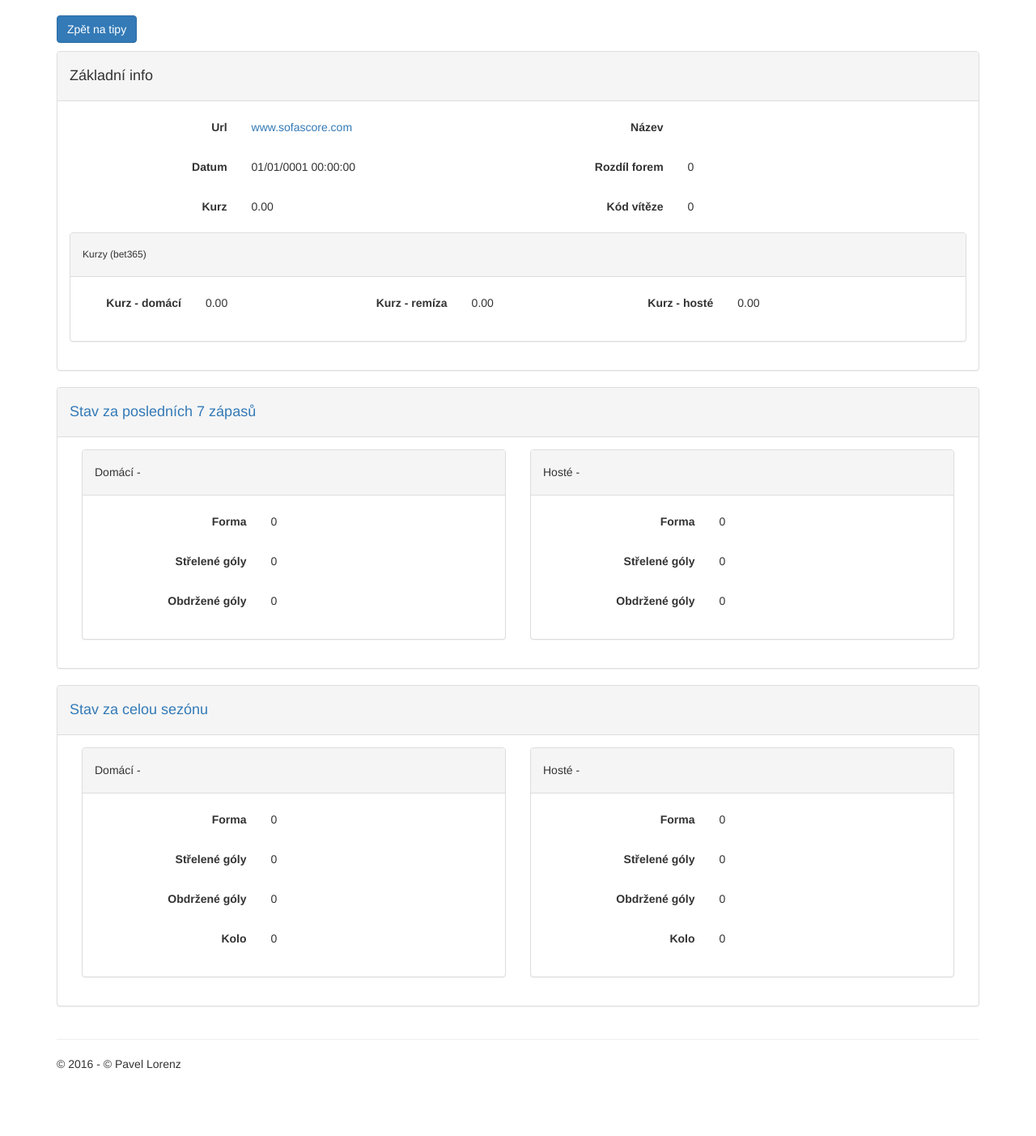
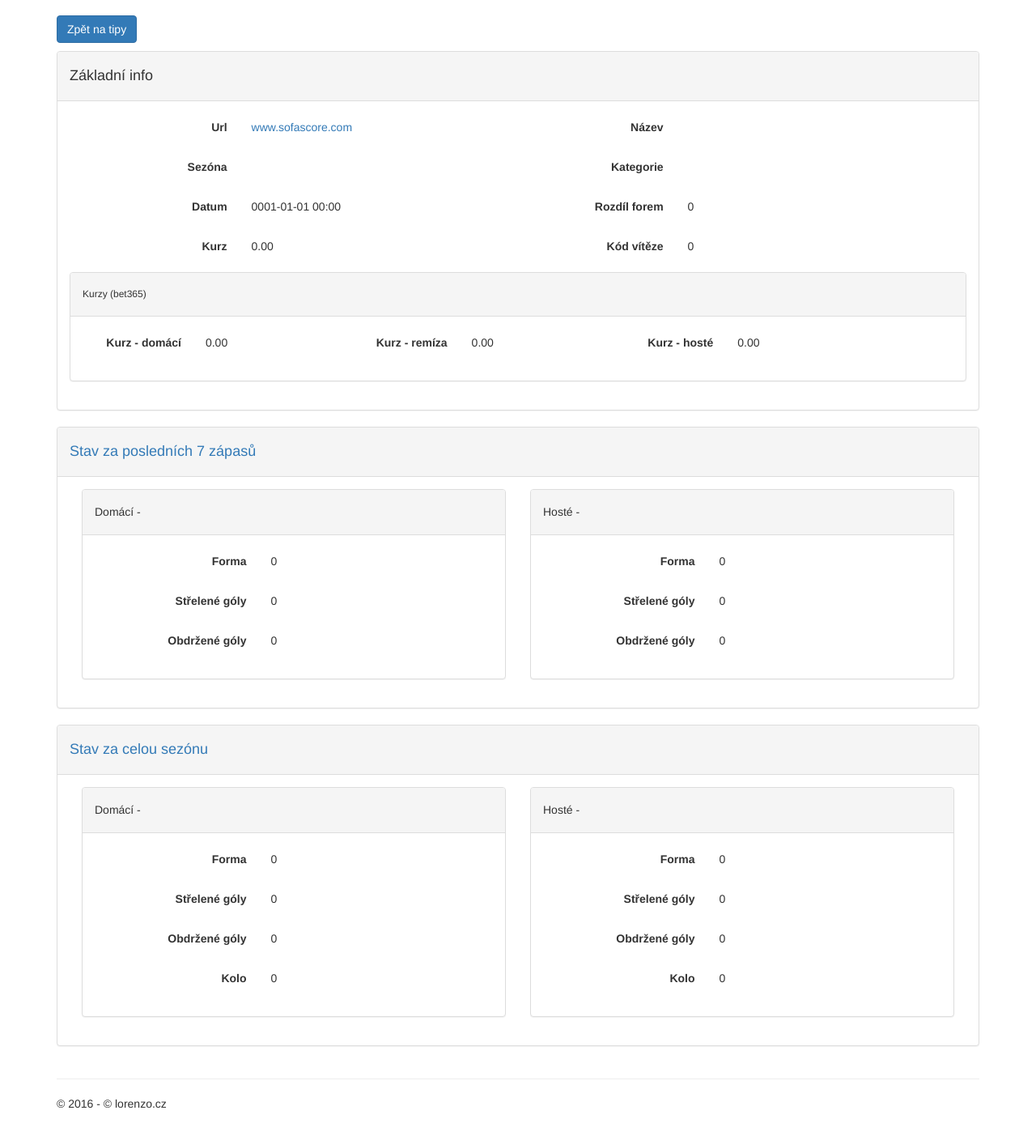
Before and after one commit to elpablos/BetManager, an ASP.NET MVC app: template BetManager.Web/Views/Home/Detail.cshtml in a window 1280 px wide. Shown: the part 51-1454 px from the top of the page at 81% size. Before the commit the page ends 1371 px from the top, so only its background shows below. Run offline with ASP.NET Core 8 and stand-ins for ASP.NET MVC 5, Linux system fonts and the light colour scheme; the template is opened without the code that fills it, so the values that code supplies are empty; the project's own start-up code is not run, and a stand-in starts its controllers and pages; some libraries are stand-ins or nearby versions.

Commit message:
google analytics, vylepseni filtru, pridani barvicek do tabulky rozsireni detailu

```diff
--- a/BetManager.Core/DbModels/Tip.cs
+++ b/BetManager.Core/DbModels/Tip.cs
@@ -30,6 +30,7 @@ namespace BetManager.Core.DbModels
         public string AwayTeam { get; set; }
 
         [Display(Name = "Datum")]
+        [DisplayFormat(DataFormatString = "{0:yyyy-MM-dd HH:mm}", ApplyFormatInEditMode = true)]
         public DateTime DateStart { get; set; }
 
         [Display(Name = "Url")]
--- a/BetManager.Web/Content/Site.css
+++ b/BetManager.Web/Content/Site.css
@@ -20,5 +20,5 @@ body {
 input,
 select,
 textarea {
-    max-width: 280px;
+    /* max-width: 280px; */
 }
--- a/BetManager.Web/Controllers/HomeController.cs
+++ b/BetManager.Web/Controllers/HomeController.cs
@@ -17,14 +17,16 @@ namespace BetManager.Web.Controllers
         }
 
         // GET: Tip
-        public ActionResult Index(DateTime? dateFrom, decimal? formFrom)
+        public ActionResult Index(DateTime? dateFrom, decimal? formFrom, double? oddFrom)
         {
             dateFrom = dateFrom ?? DateTime.Now;
             formFrom = formFrom ?? 30;
+            oddFrom = oddFrom ?? 2.0;
 
-            var tips = _tipManager.GetAll(new { @DateFrom = dateFrom, @Form = formFrom });
+            var tips = _tipManager.GetAll(new { @DateFrom = dateFrom, @Form = formFrom, @Odd = oddFrom });
             ViewBag.DateFrom = dateFrom;
             ViewBag.FormFrom = formFrom;
+            ViewBag.OddFrom = oddFrom;
             return View(tips);
         }
 
--- a/BetManager.Web/Properties/AssemblyInfo.cs
+++ b/BetManager.Web/Properties/AssemblyInfo.cs
@@ -8,7 +8,7 @@ using System.Runtime.InteropServices;
 [assembly: AssemblyTitle("BetManager.Web")]
 [assembly: AssemblyDescription("")]
 [assembly: AssemblyConfiguration("")]
-[assembly: AssemblyCompany("")]
+[assembly: AssemblyCompany("Lorenzo.cz")]
 [assembly: AssemblyProduct("BetManager.Web")]
 [assembly: AssemblyCopyright("Copyright ©  2016")]
 [assembly: AssemblyTrademark("")]
@@ -31,5 +31,4 @@ using System.Runtime.InteropServices;
 //
 // You can specify all the values or you can default the Revision and Build Numbers
 // by using the '*' as shown below:
-[assembly: AssemblyVersion("1.0.0.0")]
-[assembly: AssemblyFileVersion("1.0.0.0")]
+[assembly: AssemblyVersion("1.0.*")]
--- a/BetManager.Web/Views/Home/Detail.cshtml
+++ b/BetManager.Web/Views/Home/Detail.cshtml
@@ -35,7 +35,18 @@
                 <p class="form-control-static">@Html.DisplayFor(model => model.DisplayName)</p>
               </div>
             </div>
-
+            <div class="form-group col-md-6">
+              <label class="col-sm-5 control-label">@Html.DisplayNameFor(model => model.Season)</label>
+              <div class="col-sm-7">
+                <p class="form-control-static">@Html.DisplayFor(model => model.Season)</p>
+              </div>
+            </div>
+            <div class="form-group col-md-6">
+              <label class="col-sm-5 control-label">@Html.DisplayNameFor(model => model.Category)</label>
+              <div class="col-sm-7">
+                <p class="form-control-static">@Html.DisplayFor(model => model.Category)</p>
+              </div>
+            </div>
             <div class="form-group col-md-6">
               <label class="col-sm-5 control-label">@Html.DisplayNameFor(model => model.DateStart)</label>
               <div class="col-sm-7">
--- a/BetManager.Web/Views/Shared/_Layout.cshtml
+++ b/BetManager.Web/Views/Shared/_Layout.cshtml
@@ -8,6 +8,19 @@
   @Styles.Render("~/Content/datatables")
   @Styles.Render("~/Content/font-awesome")
   @Scripts.Render("~/bundles/modernizr")
+
+  <script>
+      (function (i, s, o, g, r, a, m) {
+          i['GoogleAnalyticsObject'] = r; i[r] = i[r] || function () {
+              (i[r].q = i[r].q || []).push(arguments)
+          }, i[r].l = 1 * new Date(); a = s.createElement(o),
+          m = s.getElementsByTagName(o)[0]; a.async = 1; a.src = g; m.parentNode.insertBefore(a, m)
+      })(window, document, 'script', 'https://www.google-analytics.com/analytics.js', 'ga');
+
+      ga('create', 'UA-72854012-3', 'auto');
+      ga('send', 'pageview');
+
+  </script>
 </head>
 <body>
   <div class="navbar navbar-inverse navbar-fixed-top">
@@ -31,7 +44,7 @@
     @RenderBody()
     <hr />
     <footer>
-            <p>&copy; @DateTime.Now.Year - &copy; Pavel Lorenz</p>
+      <p>&copy; @DateTime.Now.Year - &copy; lorenzo.cz</p>
     </footer>
   </div>
 
```
Also changed, not shown: BetManager.Web/Views/Home/Index.cshtml (+23 -7 lines), 2 other files. Lines whose indentation alone changed are shown as unchanged.
